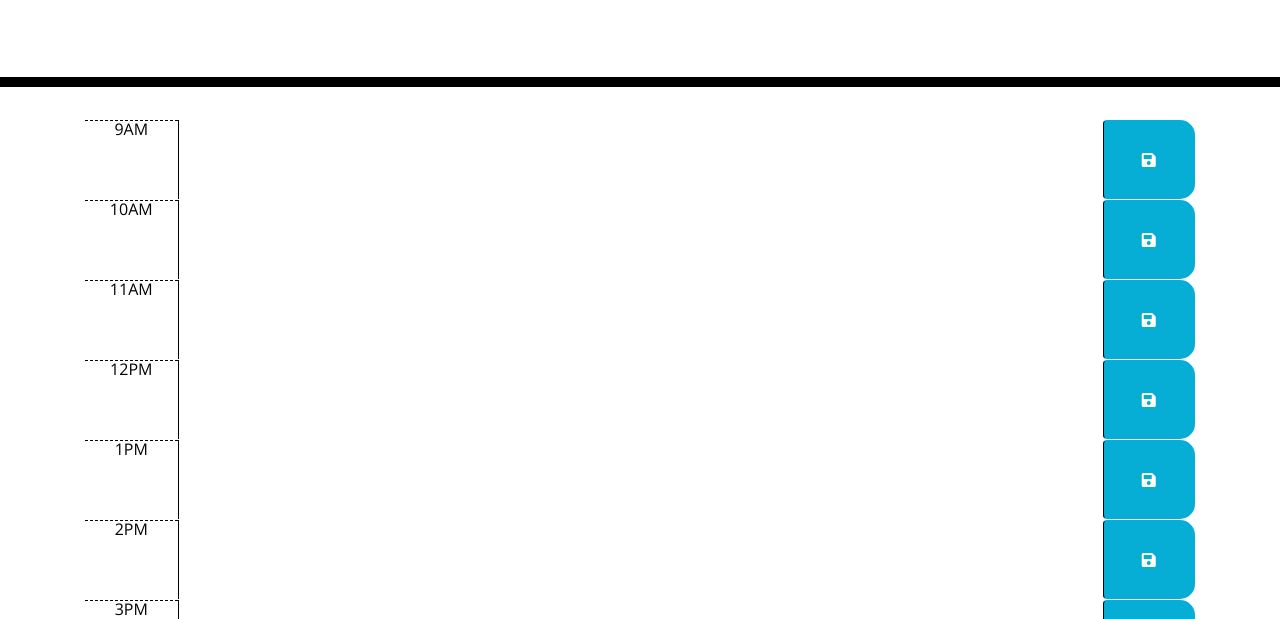
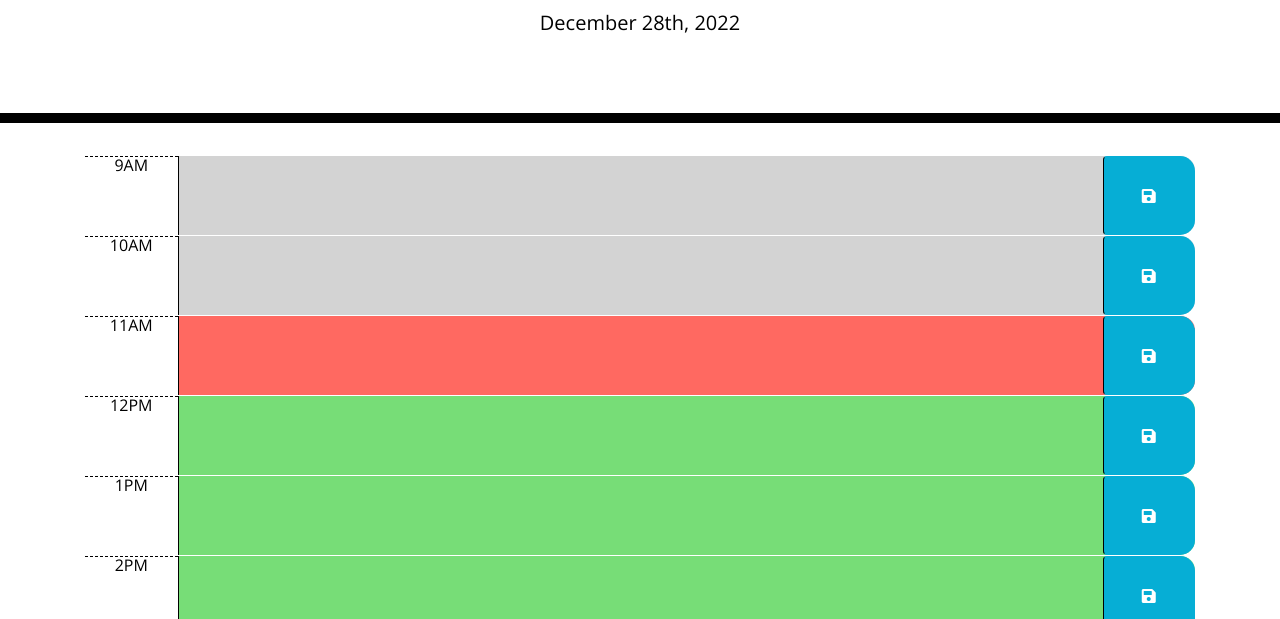
Before and after one commit to alinatca/planner-app, a plain HTML site: page index.html in a window 1280 px wide. Shown: the part 181-800 px from the top of the page. Drawn offline with nearby package versions, Linux system fonts and the light colour scheme.

Commit message:
Linking the CSS file and JS file to HTML. Adding edits to Readme file.

```diff
--- a/index.html
+++ b/index.html
@@ -18,7 +18,7 @@
       href="https://fonts.googleapis.com/css?family=Open+Sans&display=swap"
       rel="stylesheet"
     />
-    <link rel="stylesheet" href="style.css" />
+    <link rel="stylesheet" href="assets/css/style.css" />
     <title>Work Day Scheduler</title>
 
   </head>
@@ -84,6 +84,6 @@
     <script src="https://cdnjs.cloudflare.com/ajax/libs/jquery/3.2.1/jquery.min.js"></script>
     <script src="https://cdnjs.cloudflare.com/ajax/libs/moment.js/2.24.0/moment.min.js"></script>
     <script src="https://code.jquery.com/ui/1.13.2/jquery-ui.js"></script>
-    <script src="script.js"></script>
+    <script src="assets/js/script.js"></script>
   </body>
 </html>
```
Also changed, not shown: 1 other file.
